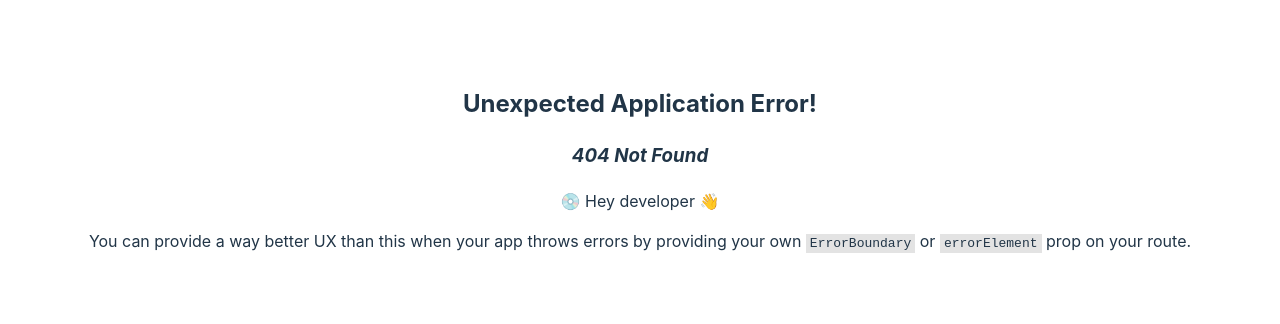
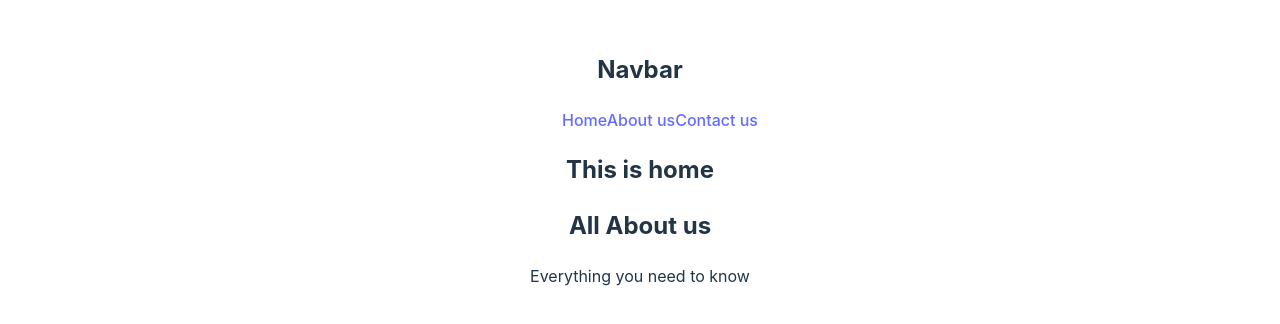
Before and after one commit to GGTuran/react-router, a React (Vite) app: page /about in a window 1280 px wide. Before the commit this address had no page. Shown: the part 232-556 px from the top of the page. Built offline with nearby package versions, Linux system fonts and the light colour scheme.

Commit message:
nested router

```diff
--- /dev/null
+++ b/src/Components/About/About.jsx
@@ -0,0 +1,13 @@
+
+
+
+const About = () => {
+    return (
+        <div>
+            <h2>All About us</h2>
+            <p>Everything you need to know</p>
+        </div>
+    );
+};
+
+export default About;
--- /dev/null
+++ b/src/Components/Contact/Contact.jsx
@@ -0,0 +1,12 @@
+
+
+const Contact = () => {
+    return (
+        <div>
+            <h2>Contact us</h2>
+            <p>We are not one call away</p>
+        </div>
+    );
+};
+
+export default Contact;
--- /dev/null
+++ b/src/Components/Home/Home.jsx
@@ -0,0 +1,16 @@
+import { Outlet } from "react-router-dom";
+import Navbar from "../Navbar/Navbar";
+
+
+const Home = () => {
+    return (
+        <div>
+
+            <Navbar></Navbar>
+            <h2>This is home</h2>
+            <Outlet></Outlet>
+        </div>
+    );
+};
+
+export default Home;
--- /dev/null
+++ b/src/Components/Navbar/Navbar.jsx
@@ -0,0 +1,16 @@
+
+
+const Navbar = () => {
+    return (
+        <div>
+            <h2>Navbar</h2>
+            <ul>
+                <a href="/">Home</a>
+                <a href="/about">About us</a>
+                <a href="/contact">Contact us</a>
+            </ul>
+        </div>
+    );
+};
+
+export default Navbar;
```
Also changed, not shown: src/main.jsx (+15 -1 lines).
